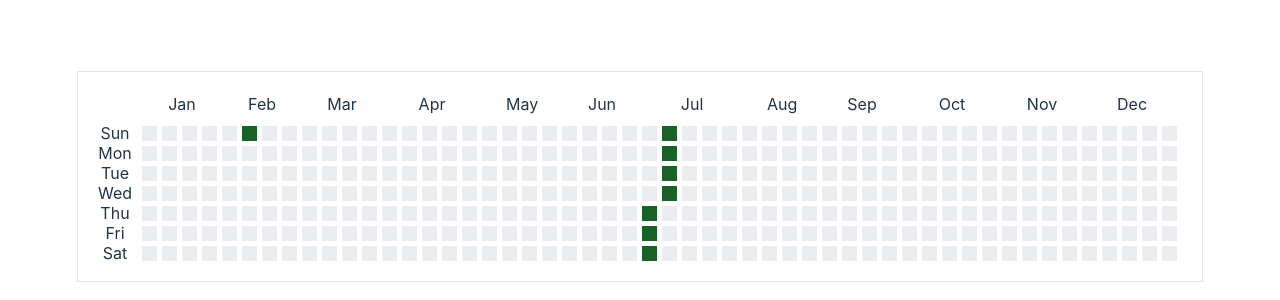
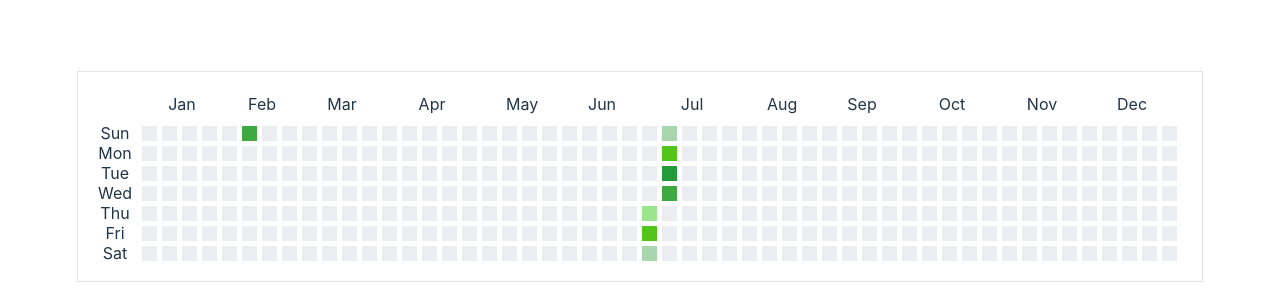
Before and after one commit to bek77g/contribution-graph, a Svelte app: page / in a window 1280 px wide. Shown: the part 224-524 px from the top of the page. Built offline with nearby package versions, Linux system fonts and the light colour scheme.

Commit message:
add: more colors

```diff
--- a/src/App.svelte
+++ b/src/App.svelte
@@ -1,12 +1,12 @@
 <script>
   import ContributionGraph from "./components/ContributionGraph.svelte";
   const contributions = [
-    { date: '2023-06-30', count: 5 },
+    { date: '2023-06-30', count: 3 },
     { date: '2023-07-01', count: 5 },
     { date: '2023-07-02', count: 10 },
     { date: '2023-07-03', count: 10 },
-    { date: '2023-07-04', count: 7 },
-    { date: '2023-07-05', count: 7 },
+    { date: '2023-07-04', count: 5 },
+    { date: '2023-07-05', count: 6 },
     { date: '2023-07-06', count: 7 },
     { date: '2023-02-06', count: 7 },
   ];
@@ -15,6 +15,3 @@
 <main>
   <ContributionGraph contributions={contributions}/>
 </main>
-
-<style>
-</style>
--- a/src/components/ContributionGraph.svelte
+++ b/src/components/ContributionGraph.svelte
@@ -2,7 +2,7 @@
   import Square from "./Square.svelte";
 
   export let contributions = []
-  const colors = ['#ebedf0', '#c6e48b', '#7bc96f', '#239a3b', '#196127'];
+  const colors = ['#ebedf0', '#c6e48b', '#d0f0c0', '#9be58c', '#7bc96f', '#52c41a', '#239a3b', '#3da940', '#196127', '#2a7f29', '#a9d6ac', '#4bb543', '#1f7c1c'];
   function getColor(count) {
     return colors[Math.min(count, colors.length - 1)];
   }
--- a/src/components/Square.svelte
+++ b/src/components/Square.svelte
@@ -4,7 +4,7 @@
   export let color;
 
   const formatDate = (inputDate) => {
-    return new Date(inputDate).toLocaleDateString(undefined, { month: 'short', day: 'numeric', weekday: 'long' });
+    return new Date(inputDate).toLocaleDateString(undefined, { month: 'long', day: 'numeric', weekday: 'long' });
   };
 </script>
 
```
